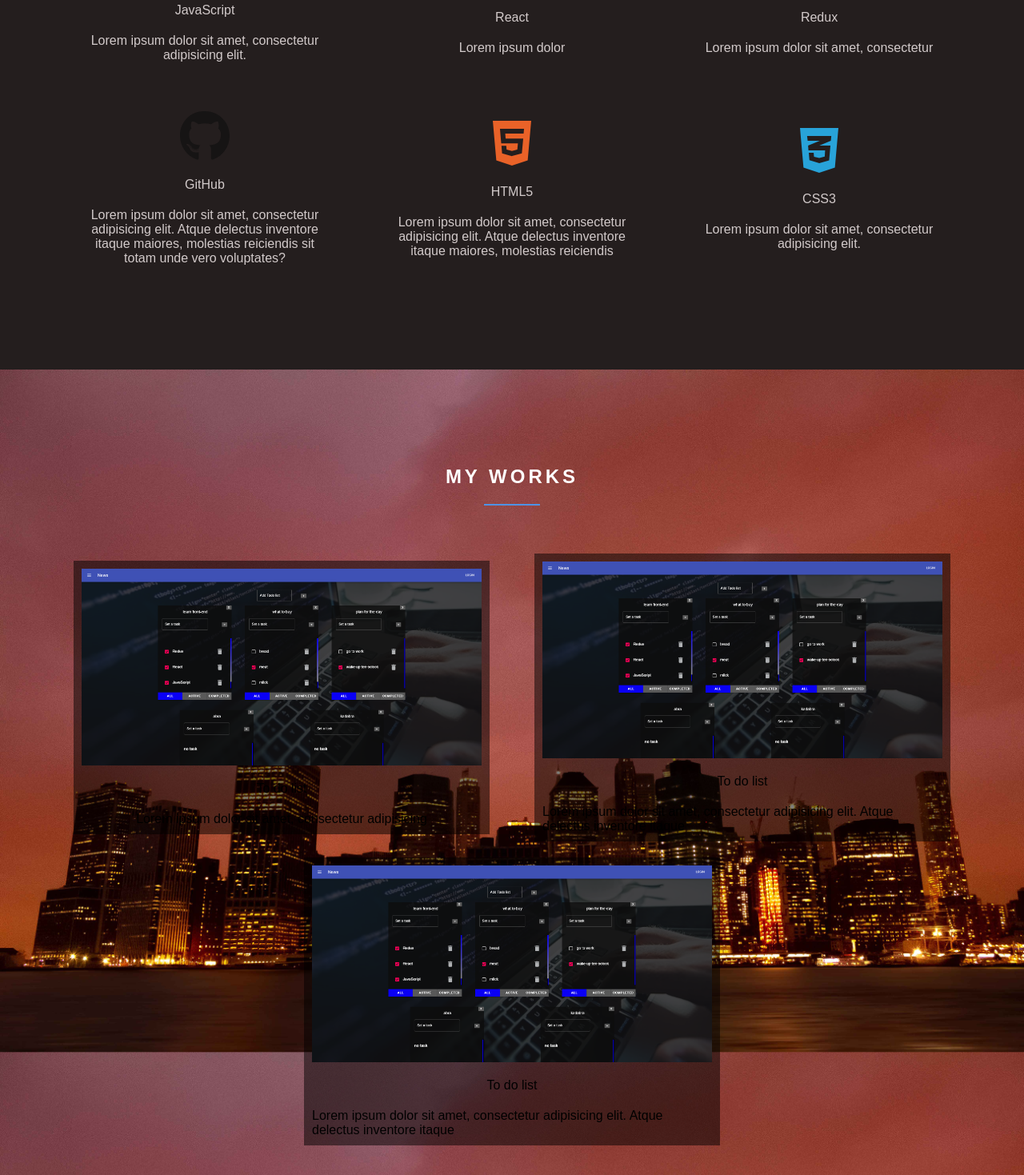
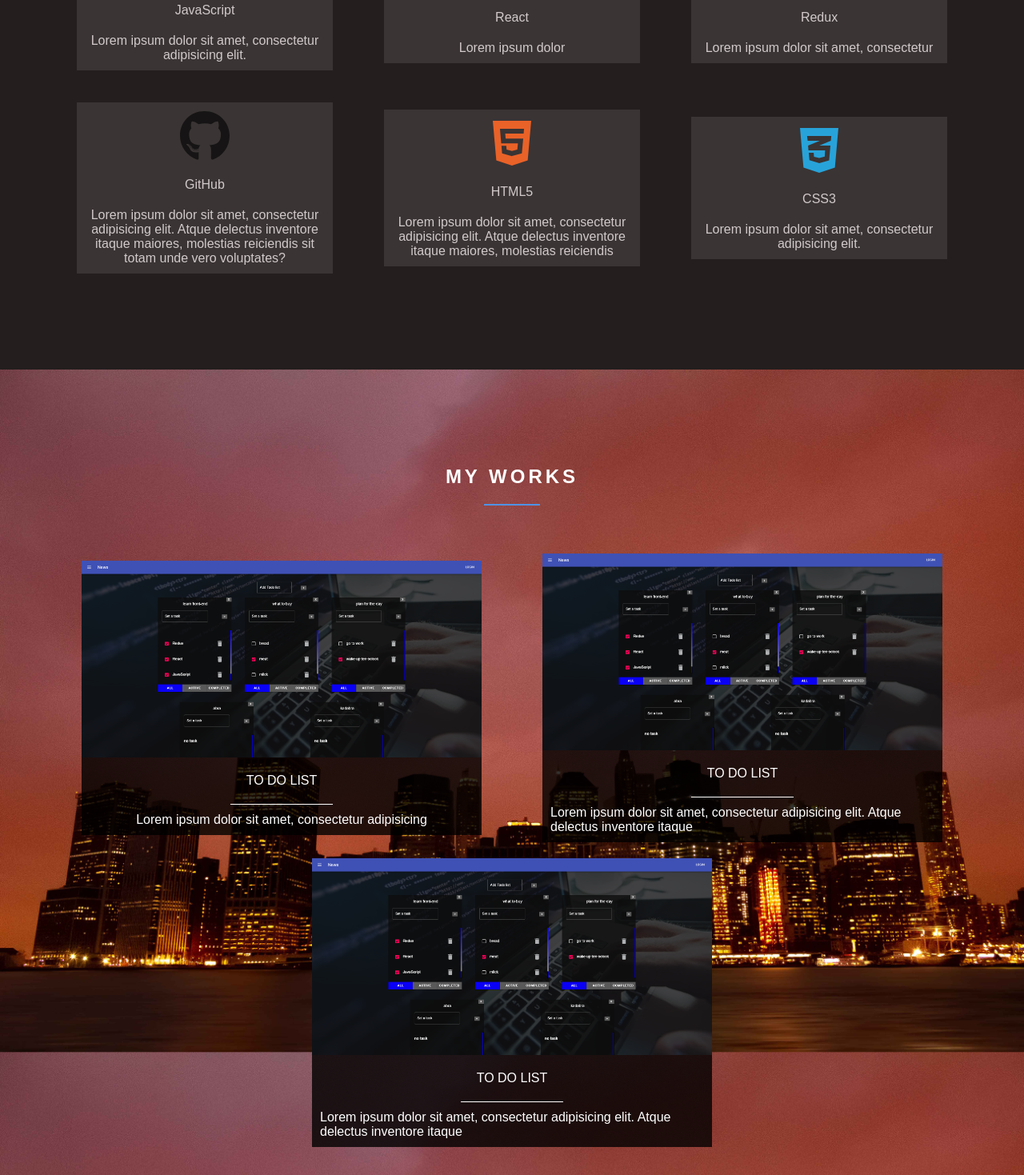
Before and after one commit to vad9ss6/portfolio-, a React (Create React App) app: page / in a window 1280 px wide. Shown: the part 1140-2609 px from the top of the page at 80% size. Built offline with nearby package versions, Linux system fonts and the light colour scheme.

Commit message:
refactoring css

```diff
--- a/src/Component/Header/Main/Main.module.css
+++ b/src/Component/Header/Main/Main.module.css
@@ -12,18 +12,36 @@
 .greetingText h1{
     margin: -10px 0 -10px -2px;
     font-size: 48px;
+    text-shadow: 2px 10px 10px #000;
 }
-
+.styleTitle{
+    position: relative;
+}
+.styleTitle:after{
+    content: '';
+    display: block;
+    height: 12px;
+    width: 100%;
+    background-color: #4e93e6;
+    position: absolute;
+    top: 38px;
+    left: 0;
+    z-index: -1;
+}
 .photo{
     z-index: 2;
     backface-visibility: hidden;
     position: relative;
+    display: table;
     top: 0;
     left: 0;
 
 }
 
 .myPhoto{
+    position: relative;
+    top: 0;
+    left: 0;
     z-index: 2;
     transition: transform .1s ;
     transform-style: preserve-3d;
@@ -32,3 +50,14 @@
     height: auto;
     padding-right: 50px;
 }
+
+.borderPhoto{
+    transition: transform .1s ;
+    position: absolute;
+    border: 4px solid #4e93e6;
+    top: 0;
+    right: 40px;
+    left: 0;
+    bottom: 0;
+    z-index: -1;
+}
--- a/src/Component/MySkills/MySkills.module.css
+++ b/src/Component/MySkills/MySkills.module.css
@@ -2,3 +2,9 @@
     background-color: #241e1e;
     color: #d2caca;
 }
+.containerSkills{
+    align-items: stretch;
+}
+.item{
+    margin-bottom: 30px;
+}
--- a/src/Component/MySkills/Skills/Skills.module.css
+++ b/src/Component/MySkills/Skills/Skills.module.css
@@ -1,10 +1,13 @@
 .card{
     width: 300px;
-    height: auto;
+    height: 100%;
     padding: 10px;
+    display: flex;
     margin: 20px;
-    display: flex;
+    background-color: rgba(255,255,255, 0.1);
     flex-direction: column;
+    align-items: center;
+    justify-content: center;
     text-align: center;
 }
 .card div{
--- a/src/Component/MyWorks/MyWorks.module.css
+++ b/src/Component/MyWorks/MyWorks.module.css
@@ -0,0 +1,4 @@
+.workContainer{
+    align-items: stretch;
+    z-index: 3;
+}
--- a/src/Component/MyWorks/Works/Works.module.css
+++ b/src/Component/MyWorks/Works/Works.module.css
@@ -1,21 +1,58 @@
 .card{
-    padding: 10px;
-    margin-bottom: 20px;
+    color: #ffffff;
+    position: relative;
+    cursor: pointer;
     display: flex;
     width: 500px;
     flex-direction: column;
     align-items: center;
-    background-color: rgba(0,0,0,0.5);
+    background-color: rgba(0,0,0,0.8);
+    margin-bottom: 20px;
+}
+
+.title{
+    padding: 20px;
+    text-transform: uppercase;
+    border-bottom: 1px solid #ffffff;
+}
+
+.description{
+    padding: 10px;
+}
+
+.toggleCart{
+
+    position: absolute;
+    top: 0;
+    left: 0;
+    right: 0;
+    background-color: rgba(24, 32, 69, 0.7);
 }
 .workImg{
     display: block;
     width: 100%;
     height: auto;
 }
-.card div{
-    margin-bottom: 20px;
+.btnWork{
+    display: block;
+    padding: 15px 30px;
+    text-align: center;
+    text-transform: uppercase;
+    color: #4e93e6;
+    text-decoration: none;
+    border: 3px solid #4e93e6;
+    font-weight: bold;
+    transition: all .3s;
 }
 
-.card div:last-child{
-    margin-bottom: 0;
+.btnWork:hover{
+    color: #ffffff;
+    background-color: #4e93e6;
 }
+
+.block_btn{
+    height: 100%;
+    display: flex;
+    justify-content: center;
+    align-items: center;
+}
--- a/src/common/styles/Container.module.css
+++ b/src/common/styles/Container.module.css
@@ -4,8 +4,8 @@
     height: 100%;
     margin: 0 auto;
     display: flex;
+    flex-wrap: wrap;
     align-items: center;
-    flex-wrap: wrap;
     justify-content: space-around;
 
 }
@@ -15,11 +15,13 @@
     flex-direction: column;
     align-items: center;
     padding: 100px 0;
-
+    z-index: 0;
+    position: relative;
 }
 
 
 .main_title{
+    z-index: 3;
     text-transform: uppercase;
     margin-bottom: 40px;
     letter-spacing: 4px;
--- a/src/common/styles/Link.module.css
+++ b/src/common/styles/Link.module.css
@@ -7,7 +7,7 @@
     text-decoration: none;
     margin-bottom: 40px;
     padding: 0 10px;
-
+    cursor: pointer;
 }
 
 .link:after{
```
